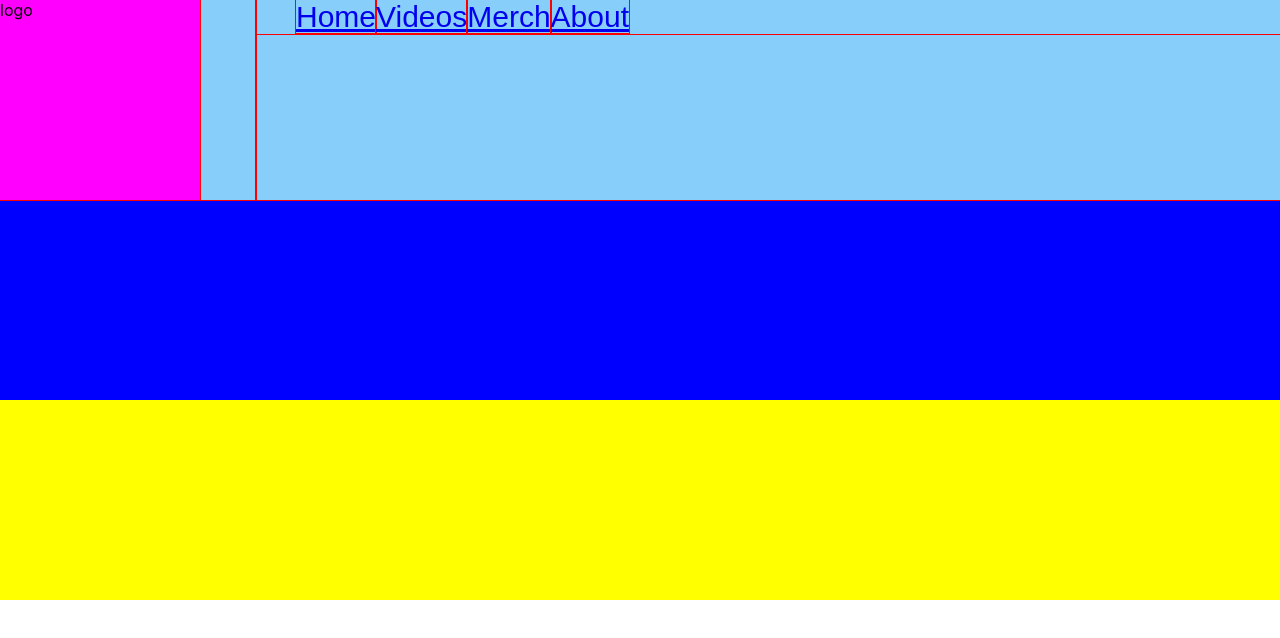
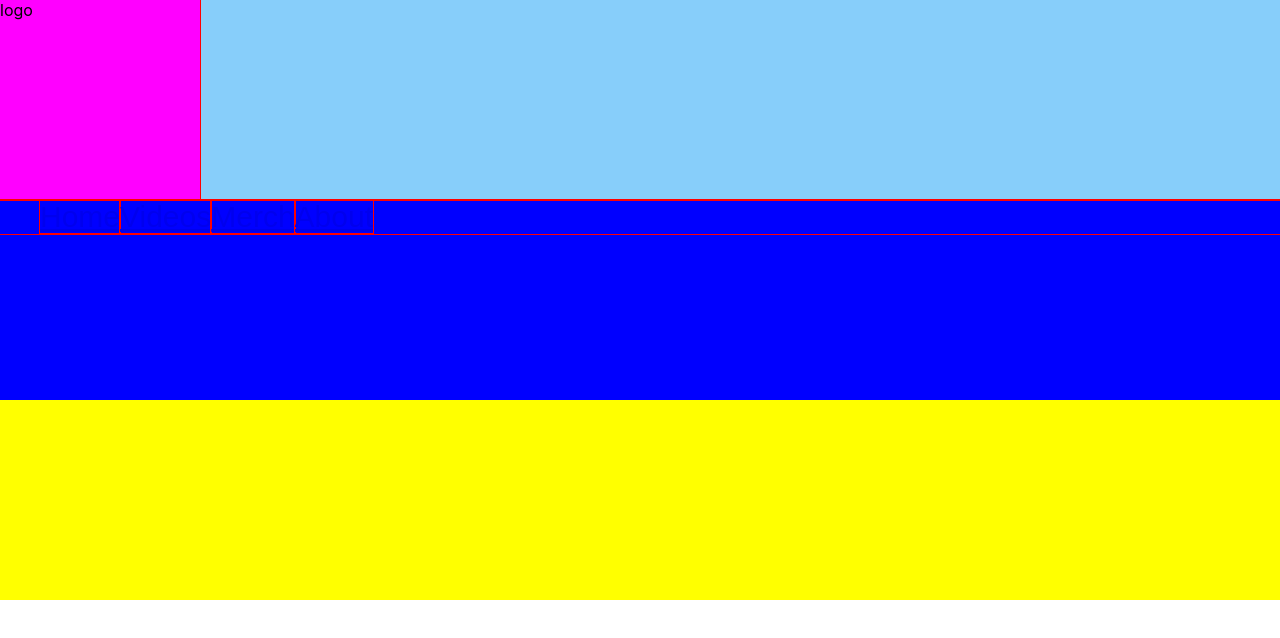
Before and after one commit to igavelyuk/blogger-heaven, a Nuxt app: page / in a window 1280 px wide. Shown: the top 638 px of the page. Built offline with nearby package versions, Linux system fonts and the light colour scheme.

Commit message:
minor update

```diff
--- a/components/Navbar.vue
+++ b/components/Navbar.vue
@@ -35,20 +35,27 @@ export default {
   outline: 1px solid red;
 }
 .navbar{
-  display: grid;
+  /* display: grid; */
   background-color: lightskyblue;
   height: 200px;
-  grid-template-columns: 20% 80%;
+  /* grid-template-columns: 20% 20% 20% 20% 20%; */
 }
 .logoitem{
-  display: grid;
+  /* display: grid; */
 }
 .menuitem{
   display: grid;
-  grid-template-columns: 20% 80%;
+  /* grid-column-start :4;
+  grid-column-end: 6; */
+  grid-template-columns: 20% 20% 20% 20% 20%;
+  grid-area: 1;
   border: 1px solid black;
 }
 li{
+  /* display: grid; */
+  grid-column-start :2;
+  /* grid-column-end: 5; */
+  /* grid-area: 1 / 2 / 1 /6; */
   vertical-align: center;
   display:inline-block;
   font-size: 30px;
```
